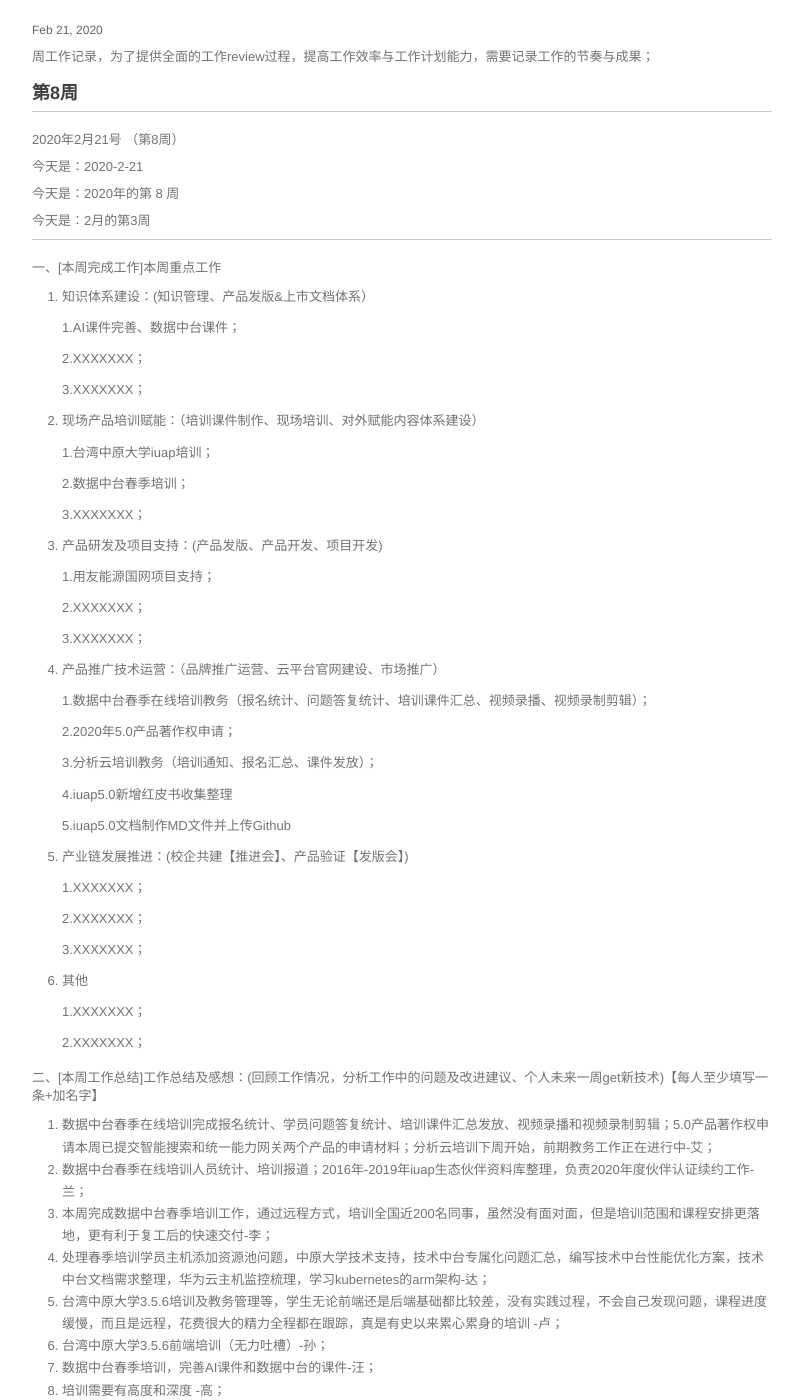
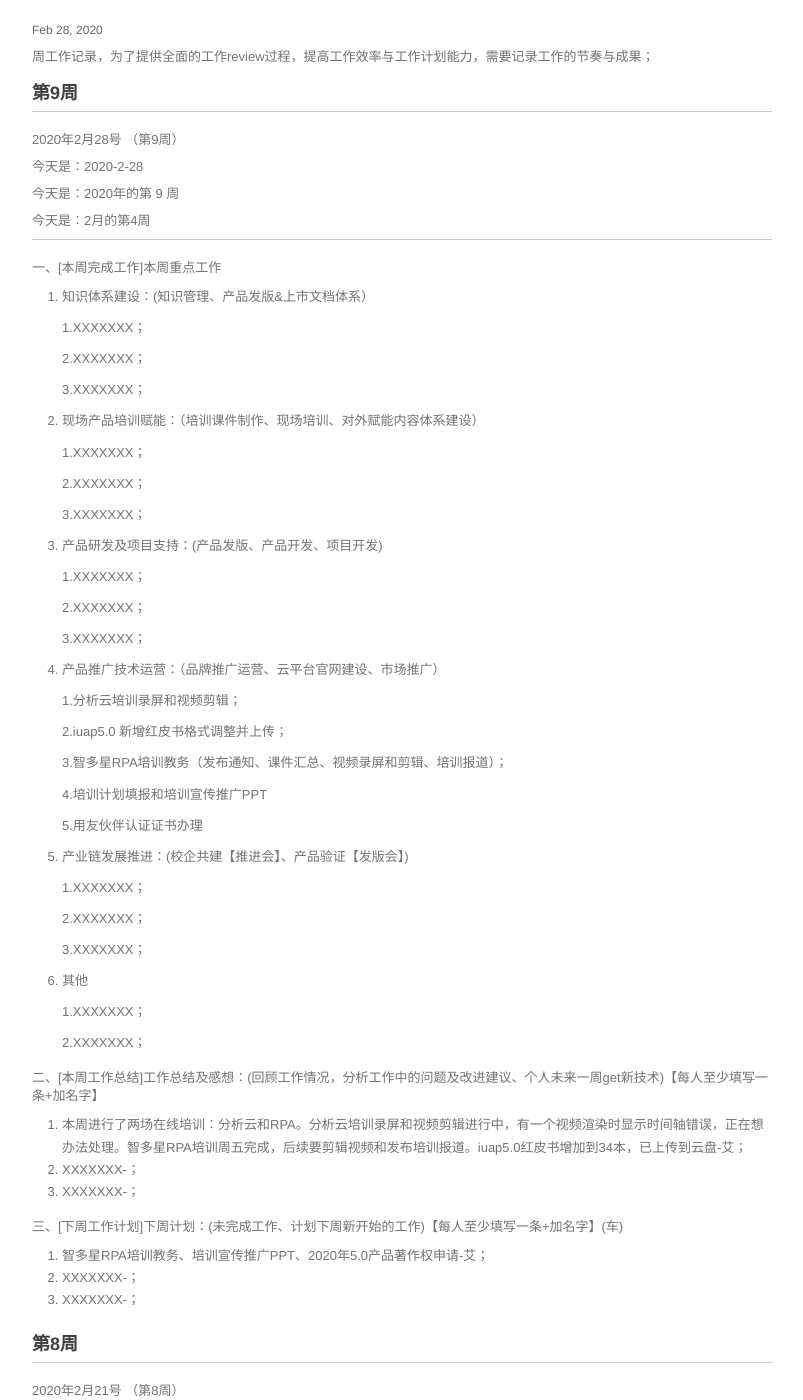
Before and after one commit to walllFlower/blog, a Jekyll site: the page built from _posts/2018-07-17-day_report_cxz.md, in a window 1280 px wide and 1400 px high, scrolled down 250 px. Shown: the whole window, without its empty margins (238-1041 px from the left). Built offline with Jekyll 4.4.1, drawn with Linux system fonts in a browser that asks for light colours; comment, search, counter and statistics services are not loaded.

Commit message:
Update 2018-07-17-day_report_cxz.md

```diff
--- a/_posts/2018-07-17-day_report_cxz.md
+++ b/_posts/2018-07-17-day_report_cxz.md
@@ -1,11 +1,93 @@
 ---
 layout: post
 title:  "技术运营工作周报"
-date:   2020-2-21 14:57:32
+date:   2020-2-28 14:57:32
 categories: 技术运营工作周报
 ---
 
 周工作记录，为了提供全面的工作review过程，提高工作效率与工作计划能力，需要记录工作的节奏与成果；
+
+###  第9周
+
+***
+
+2020年2月28号 （第9周）
+
+今天是：2020-2-28
+
+今天是：2020年的第 9 周
+
+今天是：2月的第4周
+
+***
+
+
+一、[本周完成工作]本周重点工作
+
+1. 知识体系建设：(知识管理、产品发版&上市文档体系）
+
+    1.XXXXXXX；
+
+    2.XXXXXXX；
+
+    3.XXXXXXX；
+
+2. 现场产品培训赋能：（培训课件制作、现场培训、对外赋能内容体系建设）
+
+    1.XXXXXXX；
+
+    2.XXXXXXX；
+
+    3.XXXXXXX；
+
+3. 产品研发及项目支持：(产品发版、产品开发、项目开发)
+
+    1.XXXXXXX；
+
+    2.XXXXXXX；
+
+    3.XXXXXXX；
+
+4. 产品推广技术运营：（品牌推广运营、云平台官网建设、市场推广）
+
+    1.分析云培训录屏和视频剪辑；
+
+    2.iuap5.0 新增红皮书格式调整并上传；
+
+    3.智多星RPA培训教务（发布通知、课件汇总、视频录屏和剪辑、培训报道）；
+
+    4.培训计划填报和培训宣传推广PPT
+
+    5.用友伙伴认证证书办理
+
+
+5. 产业链发展推进：(校企共建【推进会】、产品验证【发版会】)
+
+    1.XXXXXXX；
+
+    2.XXXXXXX；
+
+    3.XXXXXXX；
+
+6. 其他
+
+    1.XXXXXXX；
+
+    2.XXXXXXX；
+
+二、[本周工作总结]工作总结及感想：(回顾工作情况，分析工作中的问题及改进建议、个人未来一周get新技术)【每人至少填写一条+加名字】
+
+1. 本周进行了两场在线培训：分析云和RPA。分析云培训录屏和视频剪辑进行中，有一个视频渲染时显示时间轴错误，正在想办法处理。智多星RPA培训周五完成，后续要剪辑视频和发布培训报道。iuap5.0红皮书增加到34本，已上传到云盘-艾；
+2. XXXXXXX-；
+3. XXXXXXX-；
+
+三、[下周工作计划]下周计划：(未完成工作、计划下周新开始的工作)【每人至少填写一条+加名字】(车)
+
+1. 智多星RPA培训教务、培训宣传推广PPT、2020年5.0产品著作权申请-艾；
+2. XXXXXXX-；
+3. XXXXXXX-；
+
+
 
 ###  第8周
 
```
